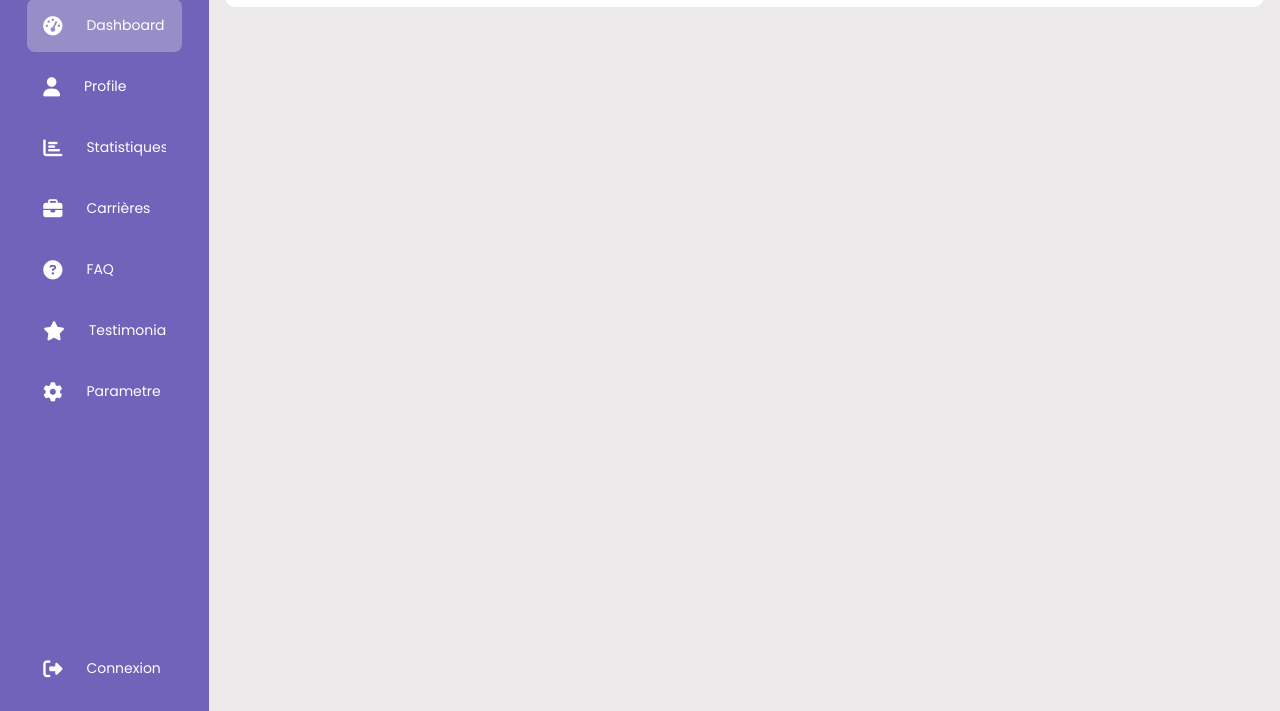
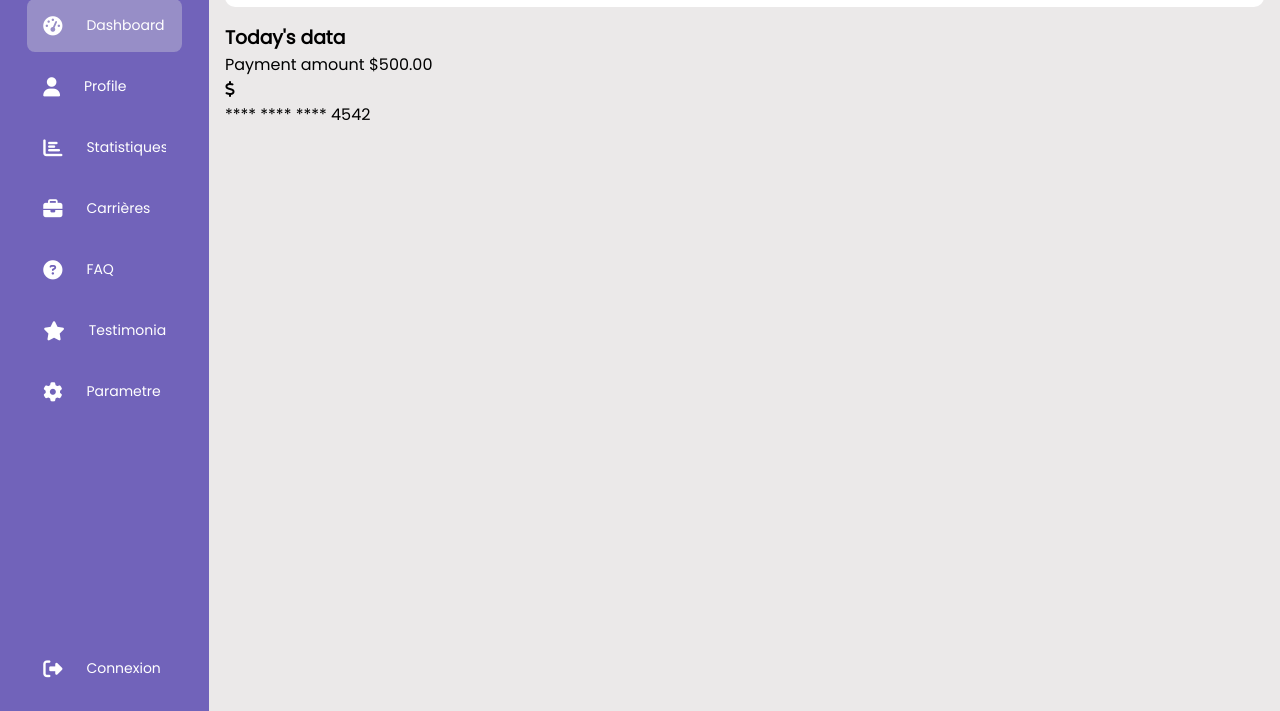
Before and after one commit to Junior98-dev/Dashboard, a plain HTML site: page index.html in a window 1280 px wide. Shown: the part 89-800 px from the top of the page. Drawn offline with Linux system fonts and the light colour scheme.

Commit message:
html card--container

```diff
--- a/index.html
+++ b/index.html
@@ -68,6 +68,25 @@
                 <img src="./image/img.JPG" alt="">
             </div>
         </div>
+
+        <div class="card-container">
+            <h3 class="main--title">Today's data</h3>
+            <div class="card--wrapper">
+                <div class="payment--card">
+                    <div class="card--header">
+                       <div class="amount">
+                            <span class="title">Payment amount</span>
+                            <span class="amount-value">$500.00</span>
+                       </div>
+
+                       <i class="fas fa-dollar-sign icon"></i>
+                    </div>
+
+                    <span class="card--detail">**** **** **** 4542</span>
+
+                </div>
+            </div>
+        </div>
     </div>
 </body>
 </html>
```
